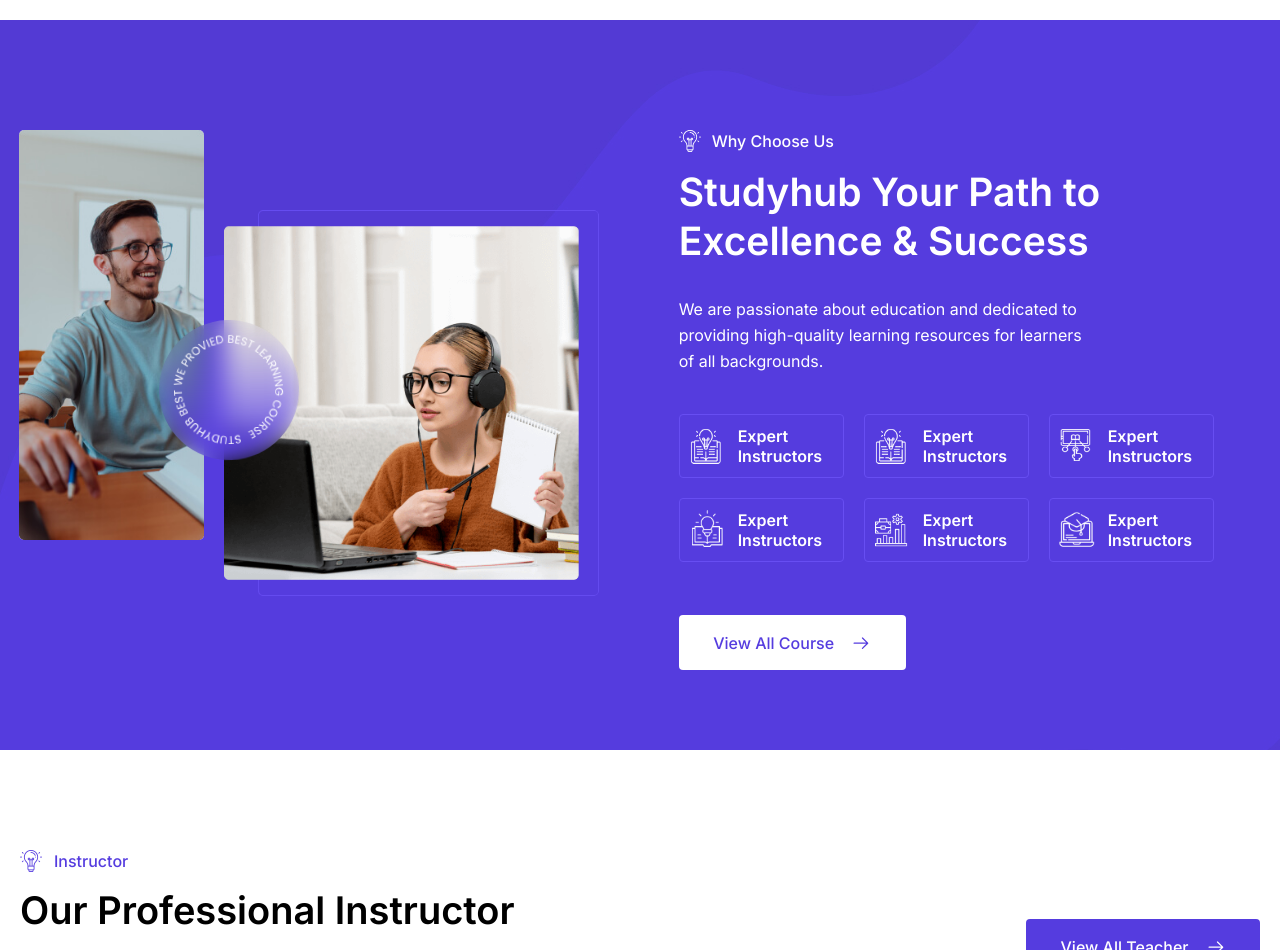
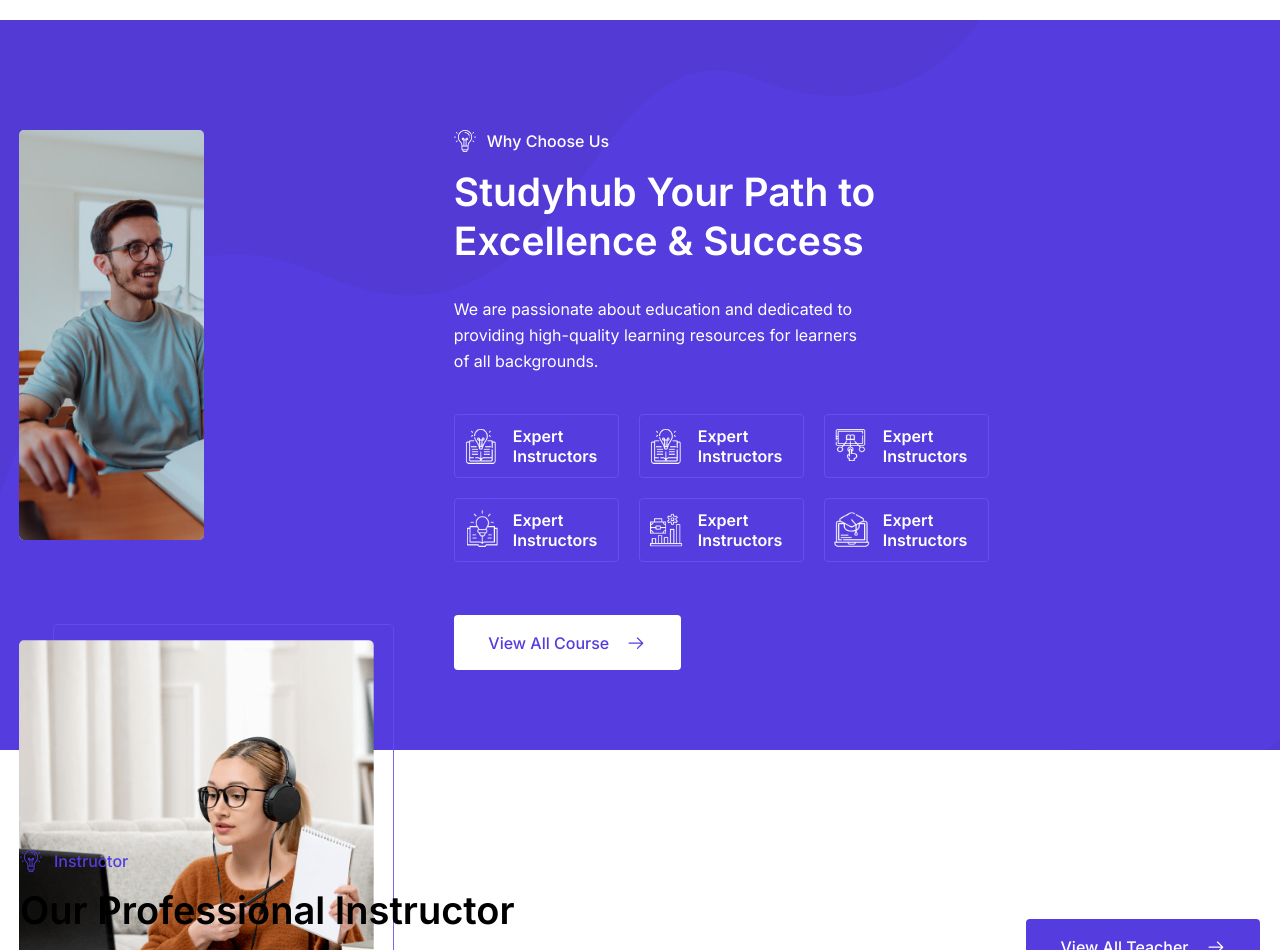
Before and after one commit to Daniel24356/E-learning, a React (Vite) app: page / in a window 1280 px wide. Shown: the part 4140-5090 px from the top of the page. Built offline with nearby package versions, Linux system fonts and the light colour scheme.

Commit message:
commented study.css

```diff
--- a/src/pages/Study/study.css
+++ b/src/pages/Study/study.css
@@ -6,11 +6,11 @@
     padding-top: 110px;
     padding-left: 19px;
 }
-.boy-girl{
+/* .boy-girl{
     display: flex;
     gap: 20px;
     position: relative;
-}
+} */
 .cycle-logo{
 }
 .cycle-logo img{
```
